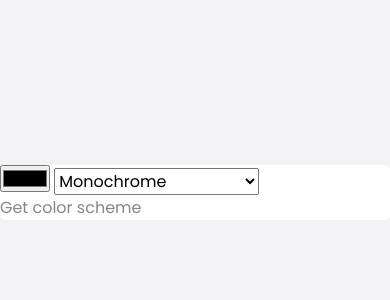
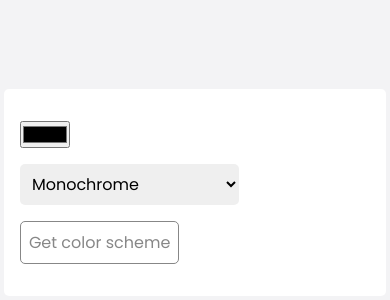
Before and after one commit to 19Lilly/scrimba_ColorSchemeGenerator_Solo-project_lilly, a plain HTML site: page index.html in a window 390 px wide. Shown: the part 230-530 px from the top of the page. Drawn offline with Linux system fonts and the light colour scheme; a web font is replaced by a local one.

Commit message:
basic styling

```diff
--- a/index.css
+++ b/index.css
@@ -75,9 +75,35 @@ body {
 }
 
 .container {
-    width: min(28.125rem, 100%);
+    width: min(37.5rem, 98%);
     color: var(--clr-text);
     background-color: var(--clr-neutral);
+    border-radius: var(--radiusSmall);
+    display: flex;
+    flex-direction: column;
+}
+
+header {
+    display: flex;
+    align-items: center;
+    justify-content: space-between;
+    padding: 2em 1em;
+}
+
+select{
+    border: none;
+    padding: 0.5em;
+    border-radius: var(--radiusSmall);
+}
+
+select:focus{
+    border: none;
+    outline: none;
+}
+
+.get-color-scheme {
+    border: 1px solid #878787;
+    padding: 0.5em;
     border-radius: var(--radiusSmall);
 }
 
@@ -85,8 +111,25 @@ body {
     display: flex;
 }
 
-.color-palette >* {flex-basis: 100%;}
+.color-palette>* {flex-basis: 100%;}
 
 .color-rectangle{
     height: 16rem;
 }
+
+.hex-code {
+    padding: 1em 0.5em;
+    font-size: 0.8rem;
+}
+
+@media (max-width: 31.25em){
+    header{
+        flex-direction: column;
+        align-items: flex-start;
+        gap: 1em;
+    }
+
+    .color-palette {
+        flex-direction: column;
+    }
+}
```
